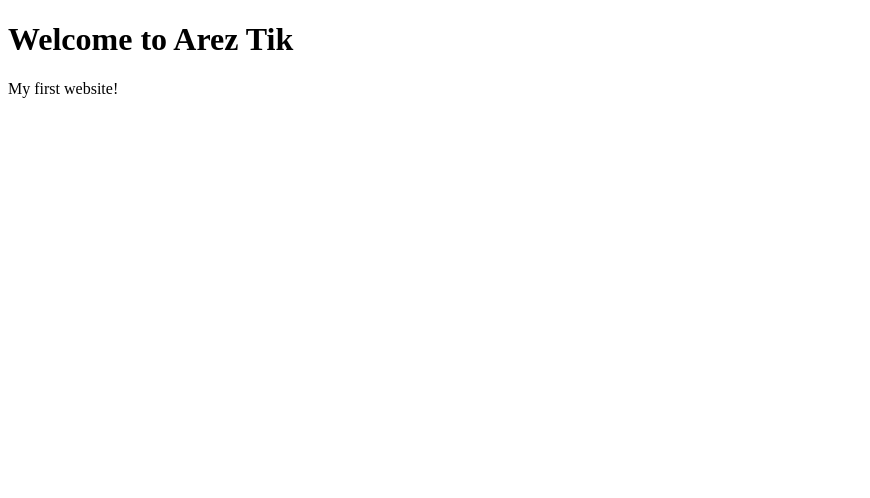
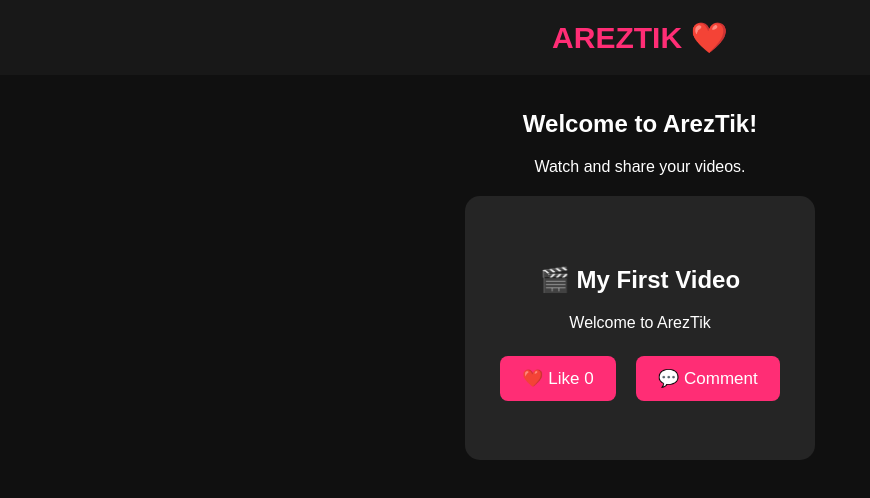
Before and after one commit to mustafakurd698-droid/arez-tik-, a plain HTML site: page index.html in a window 1280 px wide. Shown: the whole page, without its empty margins (0-870 px from the left). Drawn offline with Linux system fonts and the light colour scheme.

Commit message:
Update index.html with new styles and content

```diff
--- a/index.html
+++ b/index.html
@@ -3,10 +3,68 @@
 <head>
 <meta charset="UTF-8">
 <meta name="viewport" content="width=device-width, initial-scale=1.0">
-<title>Arez Tik</title>
+<title>ArezTik</title>
+<style>
+* { box-sizing: border-box; }
+body {
+  margin: 0;
+  background: #101010;
+  color: white;
+  font-family: Arial, sans-serif;
+  text-align: center;
+}
+header {
+  background: #181818;
+  padding: 20px;
+  color: #ff2d75;
+  font-size: 30px;
+  font-weight: bold;
+}
+h2 { margin-top: 35px; }
+.video {
+  background: #252525;
+  margin: 20px auto;
+  padding: 35px 15px;
+  max-width: 350px;
+  border-radius: 15px;
+}
+button {
+  background: #ff2d75;
+  color: white;
+  border: 0;
+  padding: 12px 22px;
+  border-radius: 8px;
+  font-size: 17px;
+  margin: 8px;
+}
+</style>
 </head>
 <body>
-<h1>Welcome to Arez Tik</h1>
-<p>My first website!</p>
+
+<header>AREZTIK ❤️</header>
+
+<h2>Welcome to ArezTik!</h2>
+<p>Watch and share your videos.</p>
+
+<div class="video">
+  <h2>🎬 My First Video</h2>
+  <p>Welcome to ArezTik</p>
+  <button onclick="like()">❤️ Like <span id="likes">0</span></button>
+  <button onclick="comment()">💬 Comment</button>
+  <p id="comments"></p>
+</div>
+
+<script>
+let likes = 0;
+function like() {
+  likes++;
+  document.getElementById("likes").innerText = likes;
+}
+function comment() {
+  let c = prompt("Write your comment:");
+  if(c) document.getElementById("comments").innerText += c + " ❤️ ";
+}
+</script>
+
 </body>
 </html>
```
